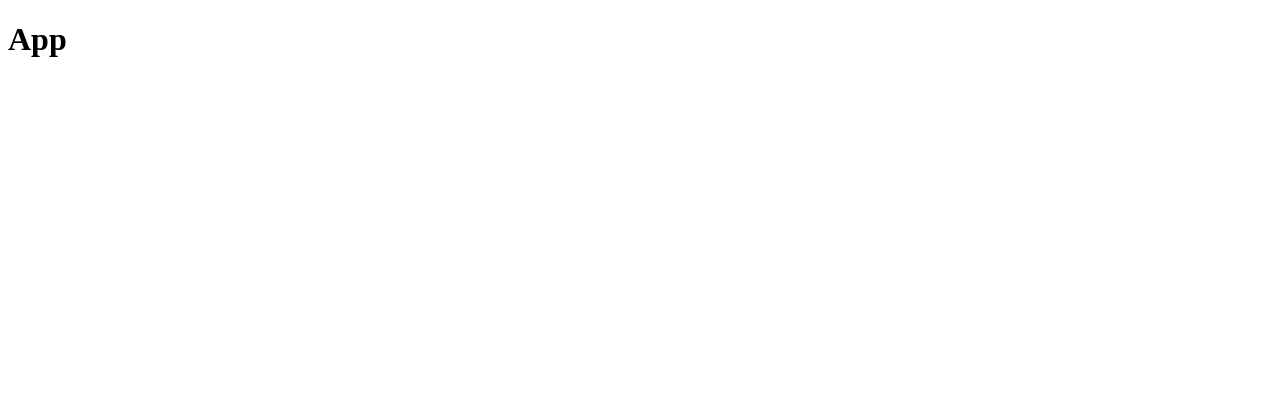
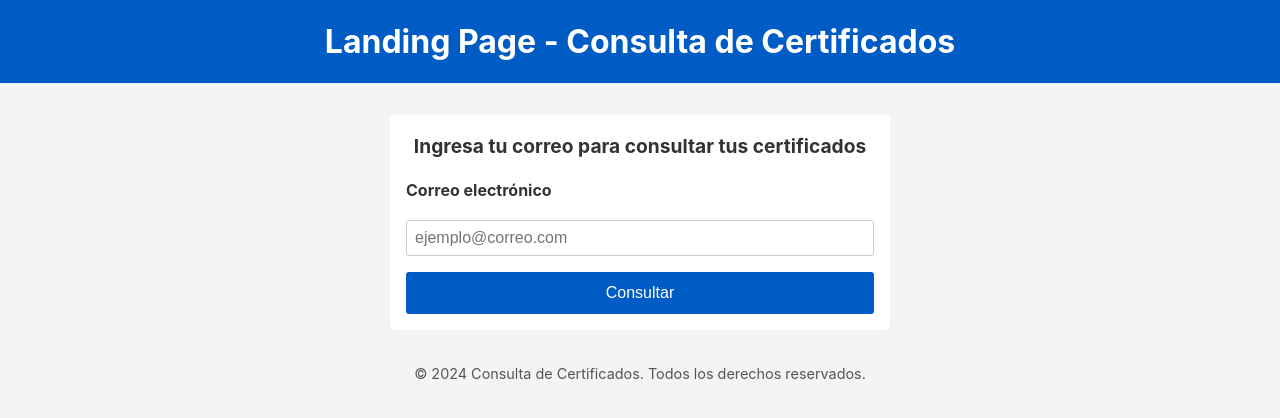
Before and after one commit to MartinRestrepo97/SIG_HSEQ-S.A.S_PAGE, a React (Vite) app: page / in a window 1280 px wide. Shown: the top 418 px of the page. Built offline with nearby package versions, Linux system fonts and the light colour scheme.

Commit message:
sig_hseq_sas_front_2

```diff
--- /dev/null
+++ b/src/App.css
@@ -0,0 +1,79 @@
+* {
+    margin: 0;
+    padding: 0;
+    box-sizing: border-box;
+  }
+
+  body {
+    font-family: Arial, sans-serif;
+    background: #f4f4f4;
+    color: #333;
+    line-height: 1.6;
+  }
+
+  header {
+    background: #005cc5;
+    color: #fff;
+    padding: 1rem;
+    text-align: center;
+  }
+
+  header h1 {
+    margin: 0;
+  }
+
+  main {
+    max-width: 500px;
+    margin: 2rem auto;
+    padding: 1rem;
+    background: #fff;
+    border-radius: 5px;
+  }
+
+  h2 {
+    margin-bottom: 1rem;
+    font-size: 1.2rem;
+    text-align: center;
+  }
+
+  form {
+    display: flex;
+    flex-direction: column;
+    gap: 1rem;
+  }
+
+  label {
+    font-weight: bold;
+  }
+
+  input[type="email"] {
+    padding: 0.5rem;
+    font-size: 1rem;
+    border: 1px solid #ccc;
+    border-radius: 3px;
+  }
+
+  button {
+    padding: 0.75rem;
+    font-size: 1rem;
+    background: #005cc5;
+    border: none;
+    border-radius: 3px;
+    color: #fff;
+    cursor: pointer;
+    transition: background 0.3s;
+  }
+
+  button:hover {
+    background: #0047a0;
+  }
+
+  footer {
+    margin-top: 2rem;
+    text-align: center;
+    font-size: 0.9rem;
+    color: #555;
+  }
+.resultados {
+    margin-top: 2rem;
+}
--- a/src/App.jsx
+++ b/src/App.jsx
@@ -1,7 +1,48 @@
-export default function App() {
+// import React, { useState } from 'react';
+import './App.css';
+
+function App() {
+  /* const [email, setEmail] = useState('');
+
+  const handleSubmit = (e) => {
+    e.preventDefault();
+    alert(`Gracias por suscribirte con el correo: ${email}`);
+  }; */
+
   return (
-    <>
-      <h1>App</h1>
-    </>
+    <div className="App">
+      <body>
+        <header>
+          <h1>Landing Page - Consulta de Certificados</h1>
+        </header>
+
+        <main>
+          <h2>Ingresa tu correo para consultar tus certificados</h2>
+          <form action="#" method="POST">
+            <label >Correo electrónico</label>
+            <input
+              type="email"
+              id="email"
+              name="email"
+              placeholder="ejemplo@correo.com"
+              required
+            />
+
+            <button type="submit">Consultar</button>
+          </form>
+
+
+          <section id="resultados">
+
+          </section>
+        </main>
+
+        <footer>
+          <p>© 2024 Consulta de Certificados. Todos los derechos reservados.</p>
+        </footer>
+      </body>
+    </div>
   );
 }
+
+export default App;
--- a/src/index.css
+++ b/src/index.css
@@ -0,0 +1,13 @@
+body {
+    margin: 0;
+    font-family: -apple-system, BlinkMacSystemFont, 'Segoe UI', 'Roboto', 'Oxygen',
+      'Ubuntu', 'Cantarell', 'Fira Sans', 'Droid Sans', 'Helvetica Neue',
+      sans-serif;
+    -webkit-font-smoothing: antialiased;
+    -moz-osx-font-smoothing: grayscale;
+  }
+
+  code {
+    font-family: source-code-pro, Menlo, Monaco, Consolas, 'Courier New',
+      monospace;
+  }
```
Also changed, not shown: src/main.jsx (+8 -15 lines).
